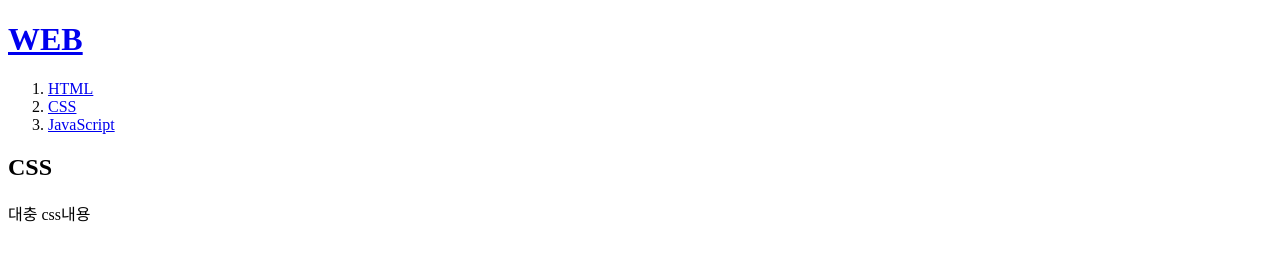
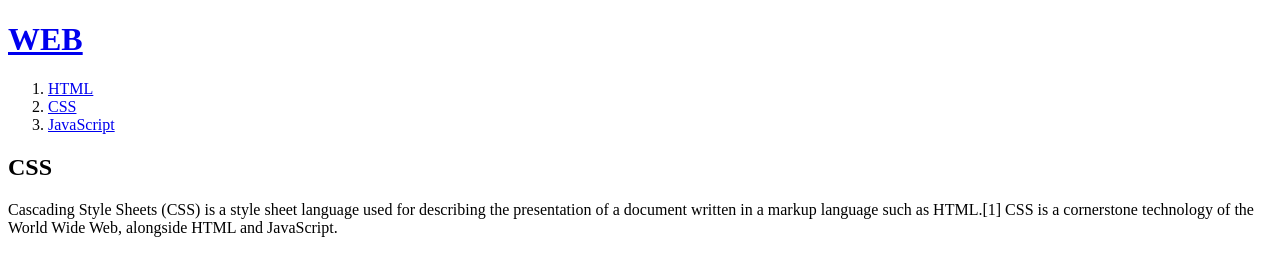
Before and after one commit to HoYoungChun/web1, a plain HTML site: page 2.html in a window 1280 px wide. Drawn offline with Linux system fonts and the light colour scheme.

Commit message:
Update 2.html

```diff
--- a/2.html
+++ b/2.html
@@ -1,7 +1,7 @@
 <!doctype html>
 <html>
 <head>
-    <title>WEB1-CSS</title>
+  <title>WEB1 - css</title>
   <meta charset="utf-8">
 </head>
 
@@ -12,10 +12,9 @@
     <li><a href="2.html">CSS</a></li>
     <li><a href="3.html">JavaScript</a></li>
   </ol>
-
   <h2>CSS</h2>
   <p>
-      대충 css내용
+    Cascading Style Sheets (CSS) is a style sheet language used for describing the presentation of a document written in a markup language such as HTML.[1] CSS is a cornerstone technology of the World Wide Web, alongside HTML and JavaScript.
   </p>
 </body>
 </html>
```
Lines whose indentation alone changed are shown as unchanged.
